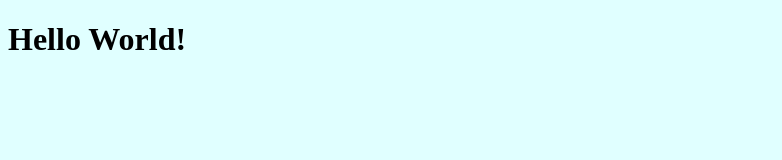
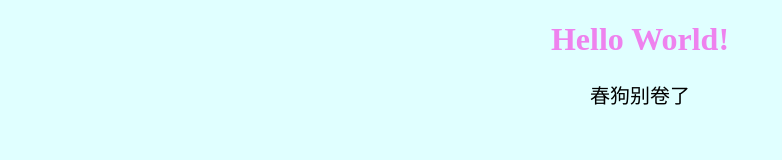
Before and after one commit to infinitex233/Git-Example-Remote, a plain HTML site: page index.html in a window 1280 px wide. Shown: the whole page, without its empty margins (0-782 px from the left). Drawn offline with Linux system fonts and the light colour scheme.

Commit message:
Modify format of h1 and p label

```diff
--- a/git.css
+++ b/git.css
@@ -2,3 +2,14 @@ body
 {
     background-color: lightcyan;
 }
+h1
+{
+    color:violet;
+    text-align:center;
+}
+p
+{
+    font-family: "Times New Roman";
+    font-size:20px;
+    text-align: center;
+}
--- a/index.html
+++ b/index.html
@@ -9,5 +9,6 @@
     </head>
     <body>
     <h1>Hello World!</h1>
+    <p>春狗别卷了</p>
     </body>
 </html>
```
